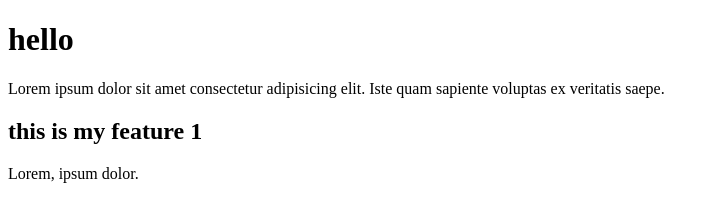
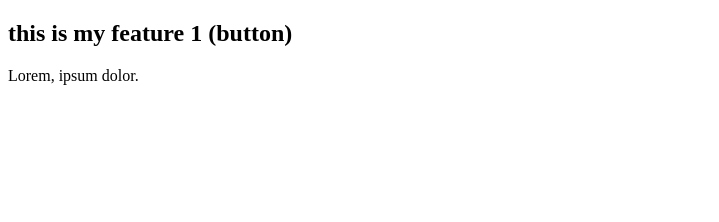
Before and after one commit to Shivam111005/localrepo, a plain HTML site: page index.html in a window 1280 px wide. Shown: the whole page, without its empty margins (0-719 px from the left). Drawn offline with Linux system fonts and the light colour scheme.

```diff
--- a/index.html
+++ b/index.html
@@ -6,12 +6,7 @@
     <title>Document</title>
   </head>
   <body>
-    <h1>hello</h1>
-    <p>
-      Lorem ipsum dolor sit amet consectetur adipisicing elit. Iste quam
-      sapiente voluptas ex veritatis saepe.
-    </p>
-    <h2>this is my feature 1</h2>
+    <h2>this is my feature 1 (button)</h2>
     <p>Lorem, ipsum dolor.</p>
   </body>
 </html>
```
